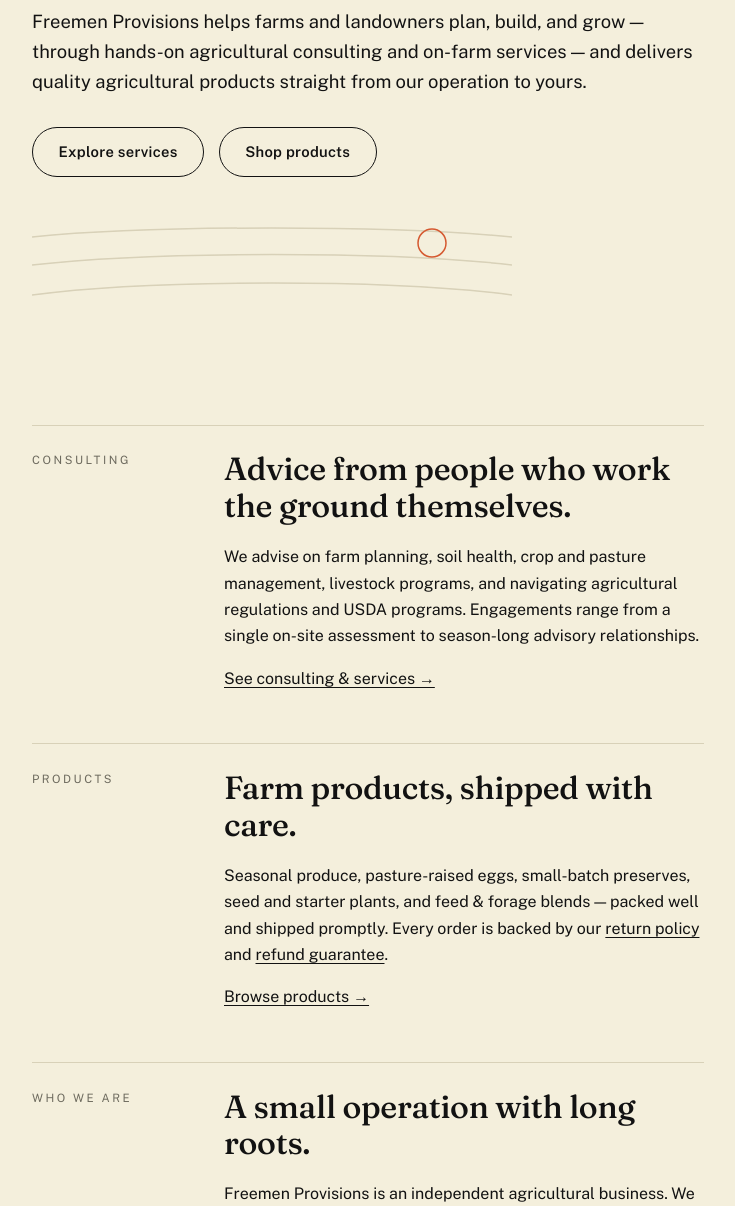
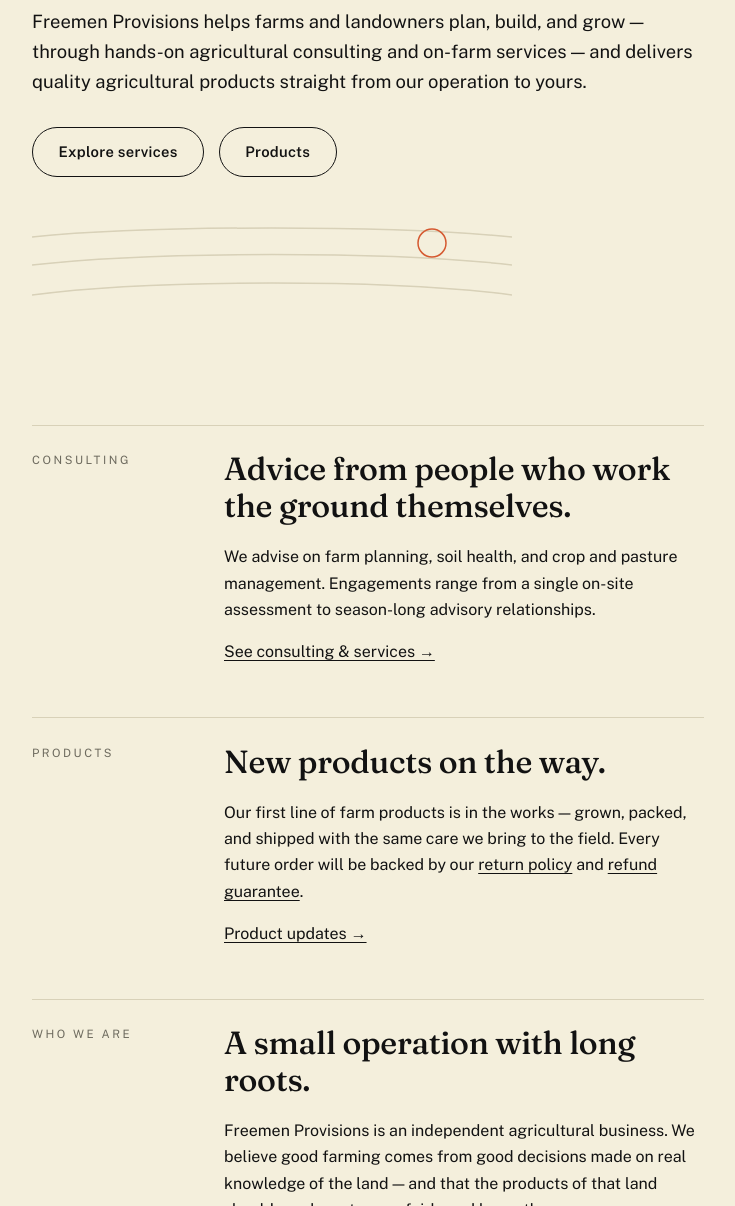
Before and after one commit to realorlandocontact/freemen-provisions, a website: page index.html in a window 1280 px wide. Shown: the part 380-1586 px from the top of the page, without its empty margins (272-1007 px from the left). Drawn offline with nearby package versions, Linux system fonts and the light colour scheme.

Commit message:
Update homepage: consulting focus, products coming soon

```diff
--- a/index.html
+++ b/index.html
@@ -28,7 +28,7 @@
     <p class="lede">Freemen Provisions helps farms and landowners plan, build, and grow — through hands-on agricultural consulting and on-farm services — and delivers quality agricultural products straight from our operation to yours.</p>
     <div class="cta-row">
       <a class="btn" href="services.html">Explore services</a>
-      <a class="btn" href="products.html">Shop products</a>
+      <a class="btn" href="products.html">Products</a>
     </div>
     <svg class="field-art" viewBox="0 0 480 120" fill="none" aria-hidden="true">
       <path d="M0 20 C120 8, 360 8, 480 20" stroke="#d8d1b8" stroke-width="1.5"/>
@@ -44,16 +44,16 @@
         <div><span class="label">Consulting</span></div>
         <div>
           <h2>Advice from people who work the ground themselves.</h2>
-          <p>We advise on farm planning, soil health, crop and pasture management, livestock programs, and navigating agricultural regulations and USDA programs. Engagements range from a single on-site assessment to season-long advisory relationships.</p>
+          <p>We advise on farm planning, soil health, and crop and pasture management. Engagements range from a single on-site assessment to season-long advisory relationships.</p>
           <p><a href="services.html">See consulting &amp; services →</a></p>
         </div>
       </div>
       <div class="row">
         <div><span class="label">Products</span></div>
         <div>
-          <h2>Farm products, shipped with care.</h2>
-          <p>Seasonal produce, pasture-raised eggs, small-batch preserves, seed and starter plants, and feed &amp; forage blends — packed well and shipped promptly. Every order is backed by our <a href="returns.html">return policy</a> and <a href="refunds.html">refund guarantee</a>.</p>
-          <p><a href="products.html">Browse products →</a></p>
+          <h2>New products on the way.</h2>
+          <p>Our first line of farm products is in the works — grown, packed, and shipped with the same care we bring to the field. Every future order will be backed by our <a href="returns.html">return policy</a> and <a href="refunds.html">refund guarantee</a>.</p>
+          <p><a href="products.html">Product updates →</a></p>
         </div>
       </div>
       <div class="row">
```
